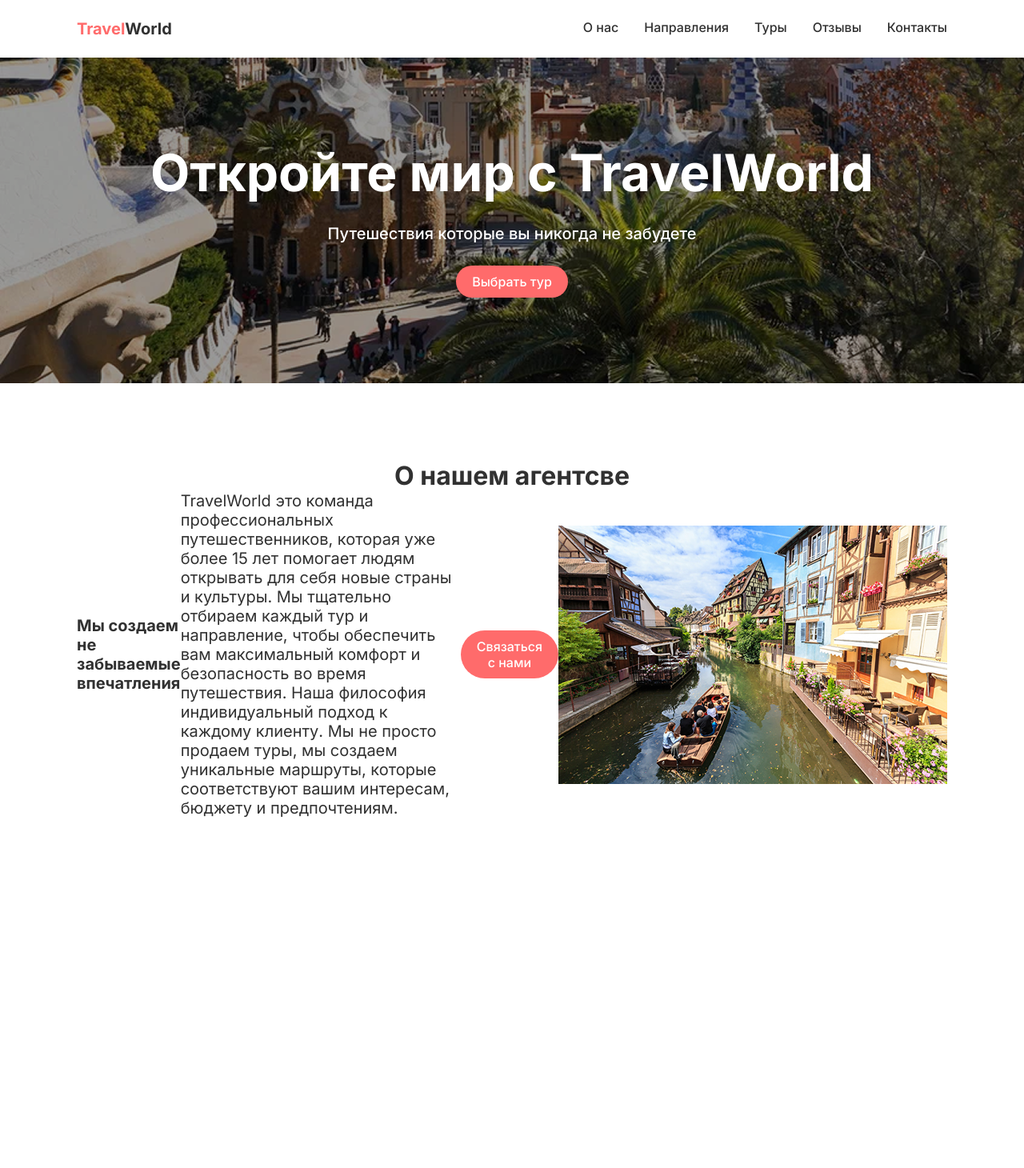
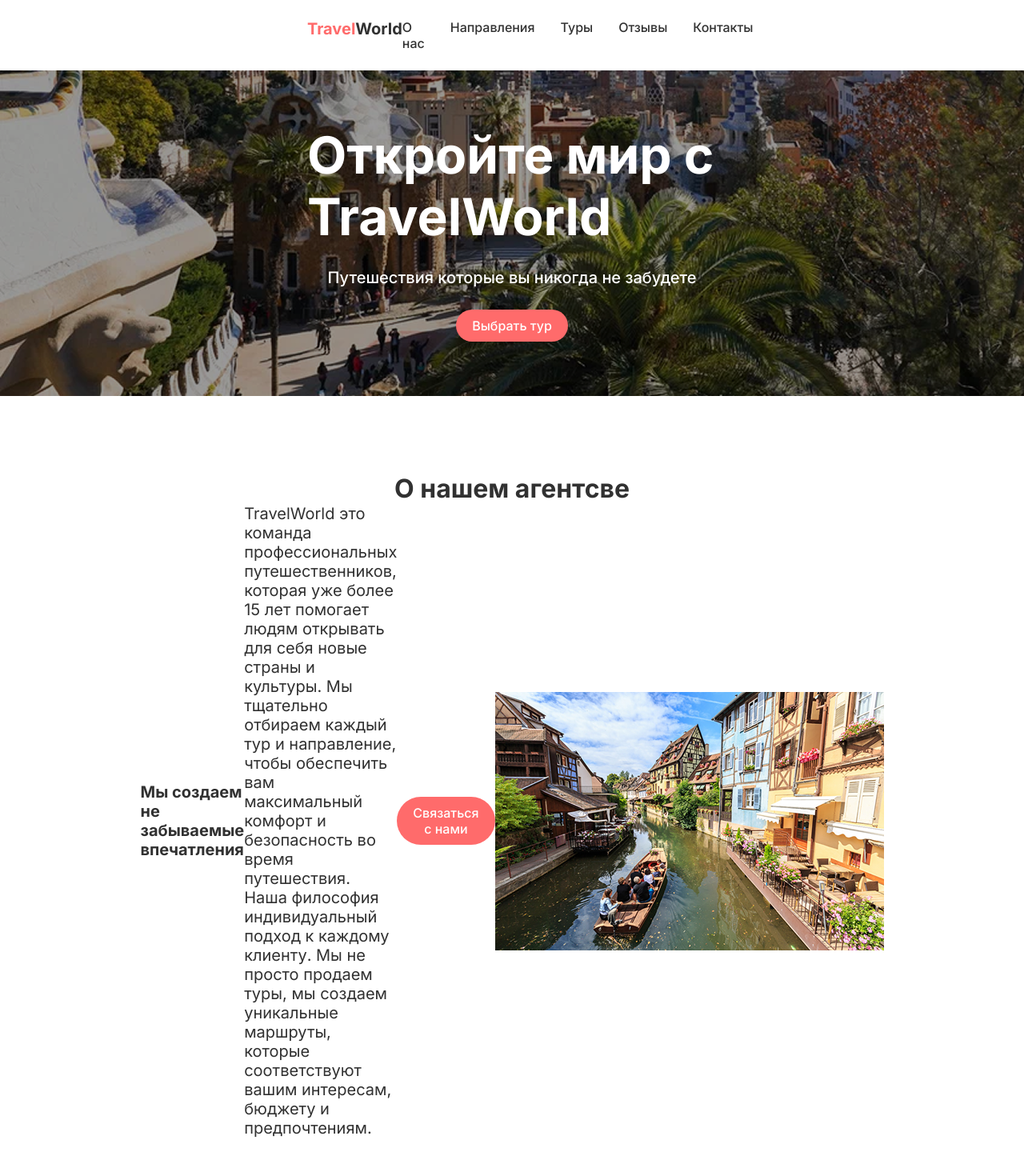
Before and after one commit to tyqFaradey/Web, a React (Vite) app in the folder lab2/css_2/: page / in a window 1280 px wide. Shown: the top 1460 px of the page at 80% size. Before the commit the page ends 1118 px from the top, so only its background shows below. Built offline with nearby package versions, Linux system fonts and the light colour scheme.

Commit message:
add Section component

```diff
--- a/lab2/css_2/src/app/styles/_vars.scss
+++ b/lab2/css_2/src/app/styles/_vars.scss
@@ -1,8 +1,9 @@
-
 $color-acient: #ff6b6b;
 $color-text: #313131;
 
 $color-background: #ffffff;
 $font-main: "Inter", sans-serif;
 
-$padding-global: 1.5rem 6rem;
+$padding-global: 1.5rem 24rem;
+
+$padding-section: 3rem 24rem 3rem;
--- /dev/null
+++ b/lab2/css_2/src/shared/ui/Section/Section.module.scss
@@ -0,0 +1,9 @@
+.section {
+  display: flex;
+  flex-direction: column;
+
+  justify-content: center;
+  align-items: center;
+
+  padding: $padding-section;
+}
--- /dev/null
+++ b/lab2/css_2/src/shared/ui/Section/index.js
@@ -0,0 +1,2 @@
+import Section from "./Section";
+export default Section;
```
Also changed, not shown: lab2/css_2/src/shared/ui/Section/Section.jsx (added, +13 -0 lines).
